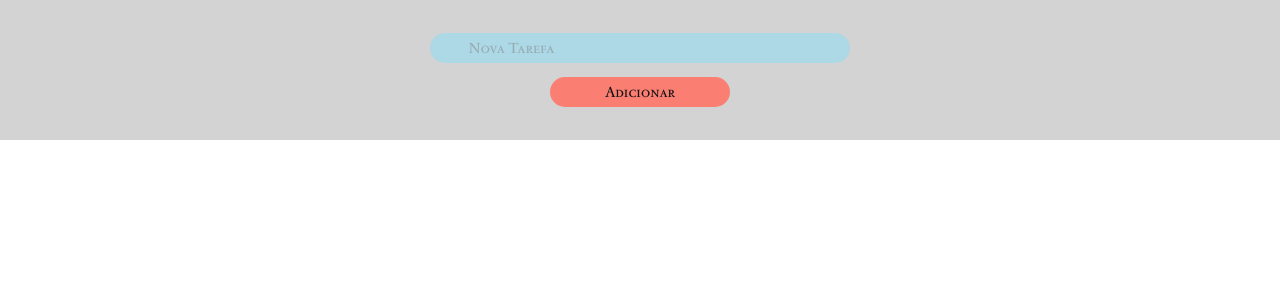
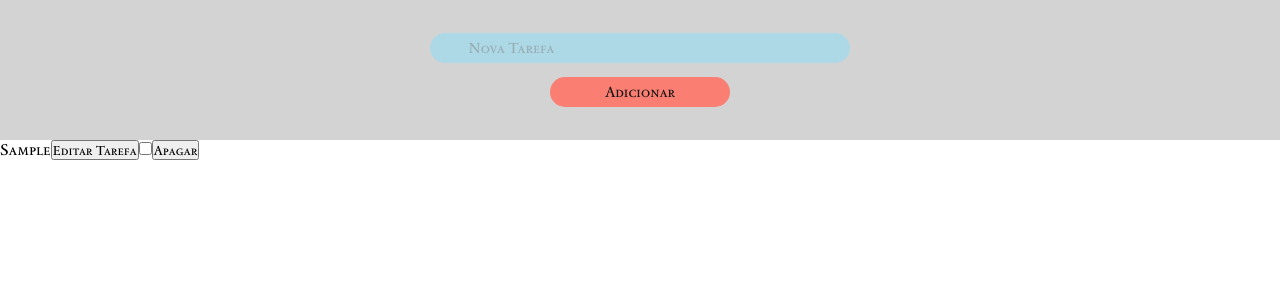
Before and after one commit to VitoCesar/BasicToDoList, a React (Vite) app: page / in a window 1280 px wide. Both pictures are taken after typing "Sample" into the empty fields and a click on the button "Adicionar". Shown: the top 300 px of the page. Built offline with nearby package versions, Linux system fonts and the light colour scheme.

Commit message:
adicao da listagem de tarefas sem estilizacao

```diff
--- a/src/pages/TodoApp/TodoApp.jsx
+++ b/src/pages/TodoApp/TodoApp.jsx
@@ -1,12 +1,13 @@
 import React from "react";
 import TodoCreator from './containers/TodoCreator/TodoCreator'
+import TodoList from './containers/TodoList/TodoList'
 
 function TodoApp(){
   return (
     //fragment
     <>
       <TodoCreator />
-      <main>TodoList</main>
+      <TodoList />
       <footer>TodoFilter</footer>
     </>
   )
--- /dev/null
+++ b/src/pages/TodoApp/containers/TodoList/TodoList.jsx
@@ -0,0 +1,58 @@
+import React, { useContext, useCallback, useState } from "react";
+import TodosContext from '../../../../state/todo/Context'
+import TodoItem from './components/TodoItem/TodoItem'
+import TodoModal from './components/TodoModal/TodoModal'
+import * as todosActions from '../../../../state/todo/actions'
+import styles from './TodoList.module.css'
+
+function TodoList(){
+  //destructing
+  const { todos, dispatchToTodos } = useContext(TodosContext)
+  const handleUpdate = useCallback((id, title) => {
+    dispatchToTodos(todosActions.toggleTodoTitle(id, title))
+  }, [dispatchToTodos])
+  const handleDelete = useCallback((id) => {
+    dispatchToTodos(todosActions.removeTodo(id))
+  }, [dispatchToTodos])
+  const handleStatus = useCallback((id, completed) => {
+    dispatchToTodos(todosActions.toggleTodoStatus(id, completed))
+  }, [dispatchToTodos])
+  const [currentId, setCurrentId] = useState(null)
+  const [modal, setModal] = useState(false)
+  const handleModalOpen = useCallback((id) => {
+    setCurrentId(id)
+    setModal(true)
+  }, [])
+  const handleModalClose = useCallback(() => {
+    setModal(false)
+  }, [])
+  return (
+    <div className={styles.container}>
+      <ul>
+        {todos.map((todo) => {
+          return (
+            <TodoItem
+              key={todo.id}
+              id={todo.id}
+              title={todo.title}
+              completed={todo.completed}
+              onModalOpen={handleModalOpen}
+              onStatus={handleStatus}
+              //funçao callback nao pode ta executada
+              onDelete={handleDelete}
+            />
+          )
+        })}
+      </ul>
+      {modal && (
+        <TodoModal
+          id={currentId}
+          onModalClose={handleModalClose}
+          onTitleUpdate={handleUpdate}
+          />
+      )}
+    </div>
+  )
+}
+
+export default TodoList
--- /dev/null
+++ b/src/pages/TodoApp/containers/TodoList/TodoList.module.css
@@ -0,0 +1,5 @@
+.container{
+  position: fixed;
+  top: 140px;
+  left: 0px;
+}
--- /dev/null
+++ b/src/pages/TodoApp/containers/TodoList/components/TodoItem/TodoItem.jsx
@@ -0,0 +1,27 @@
+import React, { useState, useCallback, useEffect } from "react"
+
+function TodoItem({id, title, completed, onModalOpen, onStatus, onDelete}){
+  const [isChecked, setIsChecked] = useState(completed)
+  const handleChange = useCallback((e) => {
+    setIsChecked(e.target.checked)
+  }, [])
+  useEffect(() => {
+    onStatus(id, isChecked)
+  }, [onStatus, id, isChecked])
+  const handleTitleUpdate = useCallback(() => {
+    onModalOpen(id)
+  }, [onModalOpen, id])
+  const handleDelete = useCallback(() =>{
+    onDelete(id)
+  }, [onDelete, id])
+  return (
+    <li>
+      <span>{title}</span>
+      <button onClick={handleTitleUpdate}>Editar Tarefa</button>
+      <input type="checkbox" value={isChecked} onChange={handleChange}/>
+      <button onClick={handleDelete}>Apagar</button>
+    </li>
+  )
+}
+
+export default TodoItem
--- /dev/null
+++ b/src/pages/TodoApp/containers/TodoList/components/TodoModal/TodoModal.jsx
@@ -0,0 +1,43 @@
+import React from "react";
+import { useFormik } from "formik";
+import * as yup from 'yup'
+
+function TodoModal({ id, onModalClose, onTitleUpdate }){
+  const { getFieldProps, touched, errors, isValid, handleSubmit} = useFormik({
+    initialValues: {
+      title: ''
+    },
+    validationSchema: yup.object({
+      title: yup.string().required('Campo não pode ficar em branco')
+    }),
+    //nao é necessario event.preventeDefault ao utilizar formik
+    onSubmit: (values, formikBag) => {
+      onTitleUpdate(id, values.title)
+      formikBag.setFieldValue('title', '', false)
+    }
+  })
+  return (
+    <div>
+      <form onSubmit={handleSubmit}>
+        <input
+          type="text"
+          placeholder="Nova Tarefa"
+          autoComplete="off"
+          {...getFieldProps('title')}
+          />
+          {touched.title && errors.title ? (
+            <small>{errors.title}</small>
+          ): null}
+          <button
+            type="submit"
+            disabled={!isValid}
+          >
+            Editar
+          </button>
+      </form>
+      <button onClick={onModalClose}>X</button>
+    </div>
+  )
+}
+
+export default TodoModal
```
